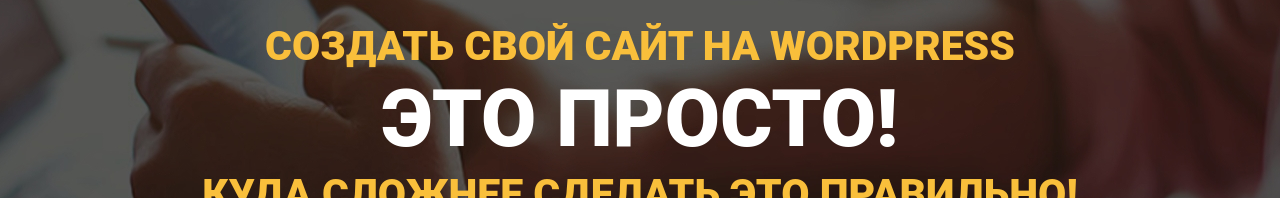
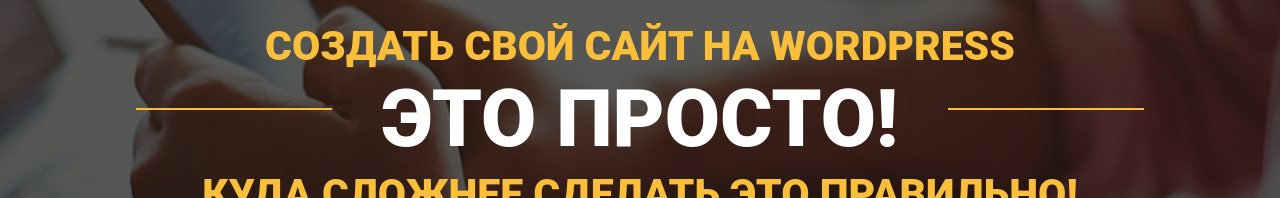
Before and after one commit to Yury-st/Yury-st.github.io, a plain HTML site: page index.html in a window 1280 px wide. Shown: the part 165-363 px from the top of the page. Drawn offline with Linux system fonts and the light colour scheme.

Commit message:
Set two gold line befor and after h1

```diff
--- a/index.html
+++ b/index.html
@@ -16,7 +16,11 @@
                 </div>
                 <div class="article">
                     <div class="article_head_1">Создать свой сайт на WordPress</div>
-                    <h1>это просто! </h1>
+                    <div class="swap">
+                        <div class="line"></div>
+                        <h1>это просто! </h1>
+                        <div class="line"></div>
+                    </div>
                     <div class="article_head_2">Куда сложнее сделать это правильно!</div>
                     <div class="article_body">
                         Ежедневно в России появляется более 5 000 новых сайтов. <br>
--- a/sass/main.sass
+++ b/sass/main.sass
@@ -69,7 +69,29 @@
                 color: #ffffff
                 // text-align: center
         .article
+            .swap
+                display: flex
+                justify-content: center
+                align-items: center
+                .line
+                    // margin-top: 20px 50px
+                    content: ' '
+                    width: 196px
+                    height: 2px
+                    background-color: #f9bf3b
+                h1
+                    display: inline-block
+                    font-family: Roboto
+                    font-size: 80px
+                    line-height: 57px
+                    font-weight: 900
+                    text-transform: uppercase
+                    color: #ffffff
+                    margin: 21px 50px 0
+
             &_head_1
+                display: flex
+                justify-content: center
                 font-family: Roboto
                 font-size: 41px
                 // line-height: 24px
@@ -77,14 +99,7 @@
                 text-transform: uppercase
                 color: #f9bf3b
                 margin-top: 53px
-            h1
-                font-family: Roboto
-                font-size: 80px
-                line-height: 57px
-                font-weight: 900
-                text-transform: uppercase
-                color: #ffffff
-                margin-top: 21px
+
             &_head_2
                 font-family: Roboto
                 font-size: 41px
```
Also changed, not shown: css/main.css, 1 other file.
